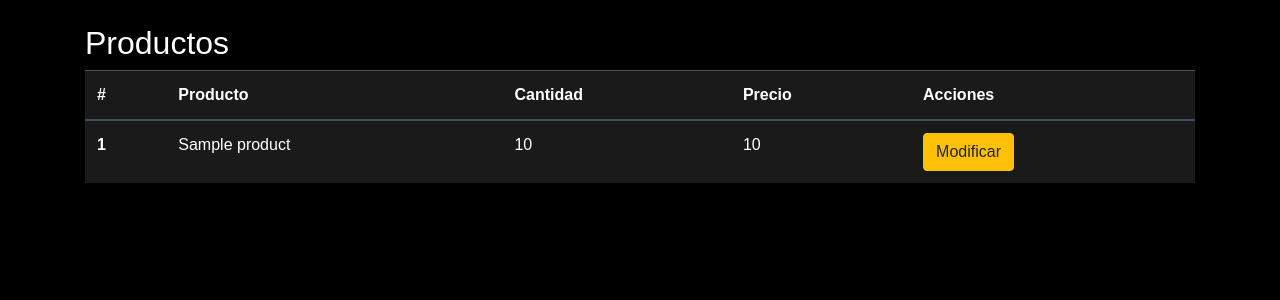
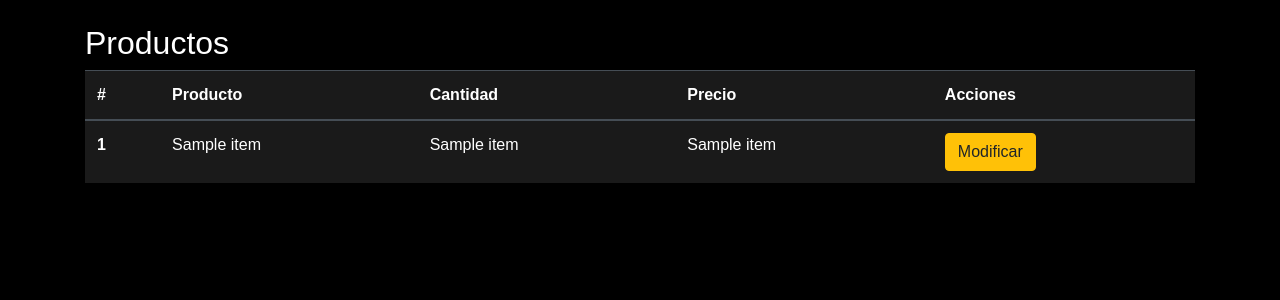
Before and after one commit to SofiaFer889/Inventario, a Flask app: template templates/index.html in a window 1280 px wide. Shown: the part 56-356 px from the top of the page. Run offline with Flask 3, Linux system fonts and the light colour scheme; the template is opened without the code that fills it: most values are stand-ins (such as "Sample title", 1, 10 or a date in 2020); some libraries are stand-ins or nearby versions.

Commit message:
actualizacion para funcionar con base de datos y requirements

```diff
--- a/app.py
+++ b/app.py
@@ -1,14 +1,26 @@
+import sqlite3
 from flask import Flask, render_template, request, redirect, url_for
 
 app = Flask(__name__)
 
-amount = []
-products = []
-price = []
+def create_table():
+    conn = sqlite3.connect('inventory.db')
+    cursor = conn.cursor()
+    cursor.execute('''CREATE TABLE IF NOT EXISTS inventory
+        id INTEGER PRIMARY KEY, product TEXT, amount INTEGER, price INTEGER)
+    ''')
+    conn.commit()
+    conn.close()
 
 @app.route('/')
 def index():
-    return render_template('index.html', products=products, amount=amount, price=price)
+    create_table()
+    conn = sqlite3.connect('inventory.db')
+    cursor = conn.cursor()
+    cursor.execute('SELECT * FROM inventory')
+    inventory = cursor.fetchall()
+    conn.close()
+    return render_template('index.html', inventory=inventory)
 
 @app.route('/add', methods=['POST'])
 def add_product():
@@ -17,9 +29,11 @@ def add_product():
         addAmount = int(request.form['amount'])
         addPrice = int(request.form['price'])
 
-        products.append(addProduct)
-        amount.append(addAmount)
-        price.append(addPrice)
+        conn = sqlite3.connect('inventory.db')
+        cursor = conn.cursor()
+        cursor.execute('INSERT INTO inventory (product, amount, price) VALUES (?, ?, ?)', (addProduct, addAmount, addPrice))
+        conn.commit()
+        conn.close()
 
     return redirect(url_for('index'))
 
@@ -29,23 +43,24 @@ def modify_product():
         modifyProduct = request.form['product']
         modifyAmount = int(request.form['amount'])
         modifyPrice = int(request.form['price'])
-        index = int(request.form['index'])
+        product_id = int(request.form['product_id'])
 
-        products[index] = modifyProduct
-        amount[index] = modifyAmount
-        price[index] = modifyPrice
+        conn = sqlite3.connect('inventory.db')
+        cursor = conn.cursor()
+        cursor.execute('UPDATE inventory SET product=?, amount=?, price=? WHERE id=?', (modifyProduct, modifyAmount, modifyPrice, product_id))
+        conn.commit()
+        conn.close()
 
     return redirect(url_for('index'))
 
 @app.route('/search', methods=['GET'])
 def search_product():
     query = request.args.get('query')
-    results = []
-
-    for i in range(len(products)):
-        if query.lower() in products[i].lower():
-            results.append((products[i], amount[i], price[i]))
-
+    conn = sqlite3.connect('inventory.db')
+    cursor = conn.cursor()
+    cursor.execute("SELECT * FROM inventory WHERE product LIKE ?", ('%' + query + '%',))
+    results = cursor.fetchall()
+    conn.close()
     return render_template('search_results.html', query=query, results=results)
 
 if __name__ == '__main__':
--- /dev/null
+++ b/requirements.txt
@@ -0,0 +1,3 @@
+Flask==3.0.2
+Jinja2==3.1.3
+Werkzeug==3.0.1
--- a/templates/index.html
+++ b/templates/index.html
@@ -62,36 +62,37 @@
                     </tr>
                 </thead>
                 <tbody>
-                    {% for i in range(products|length) %}
+                    {% for item in inventory %}
                     <tr>
-                        <th scope="row">{{ i+1 }}</th>
-                        <td>{{ products[i] }}</td>
-                        <td>{{ amount[i] }}</td>
-                        <td>{{ price[i] }}</td>
-                        <td><button type="button" class="btn btn-warning" data-toggle="modal" data-target="#modifyProductModal{{ i }}">Modificar</button></td>
+                        <th scope="row">{{ item[0] }}</th>
+                        <td>{{ item[1] }}</td>
+                        <td>{{ item[2] }}</td>
+                        <td>{{ item[3] }}</td>
+                        <td><button type="button" class="btn btn-warning" data-toggle="modal" data-target="#modifyProductModal{{ item[0] }}">Modificar</button></td>
                     </tr>
-                    <div class="modal fade" id="modifyProductModal{{ i }}" tabindex="-1" role="dialog" aria-labelledby="modifyProductModalLabel{{ i }}" aria-hidden="true">
+                    <div class="modal fade" id="modifyProductModal{{ item[0] }}" tabindex="-1" role="dialog" aria-labelledby="modifyProductModalLabel{{ item[0] }}" aria-hidden="true">
                         <div class="modal-dialog" role="document">
                             <div class="modal-content">
                                 <div class="modal-header">
-                                    <h5 class="modal-title" id="modifyProductModalLabel{{ i }}">Modificar Producto</h5>
+                                    <h5 class="modal-title" id="modifyProductModalLabel{{ item[0] }}">Modificar Producto</h5>
                                     <button type="button" class="close" data-dismiss="modal" aria-label="Close">
                                         <span aria-hidden="true">&times;</span>
                                     </button>
                                 </div>
                                 <div class="modal-body">
                                     <form action="/modify" method="POST">
+                                        <input type="hidden" name="product_id" value="{{ item[0] }}">
                                         <div class="form-group">
                                             <label for="product">Producto:</label>
-                                            <input type="text" class="form-control" id="product" name="product" value="{{ products[i] }}">
+                                            <input type="text" class="form-control" id="product" name="product" value="{{ item[1] }}">
                                         </div>
                                         <div class="form-group">
                                             <label for="amount">Cantidad:</label>
-                                            <input type="number" class="form-control" id="amount" name="amount" value="{{ amount[i] }}">
+                                            <input type="number" class="form-control" id="amount" name="amount" value="{{ item[2] }}">
                                         </div>
                                         <div class="form-group">
                                             <label for="price">Precio:</label>
-                                            <input type="number" class="form-control" id="price" name="price" value="{{ price[i] }}">
+                                            <input type="number" class="form-control" id="price" name="price" value="{{ item[3] }}">
                                         </div>
                                         <button type="submit" class="btn btn-primary">Guardar Cambios</button>
                                     </form>
```
Also changed, not shown: templates/search_results.html (+6 -15 lines), inventory.db (added).
